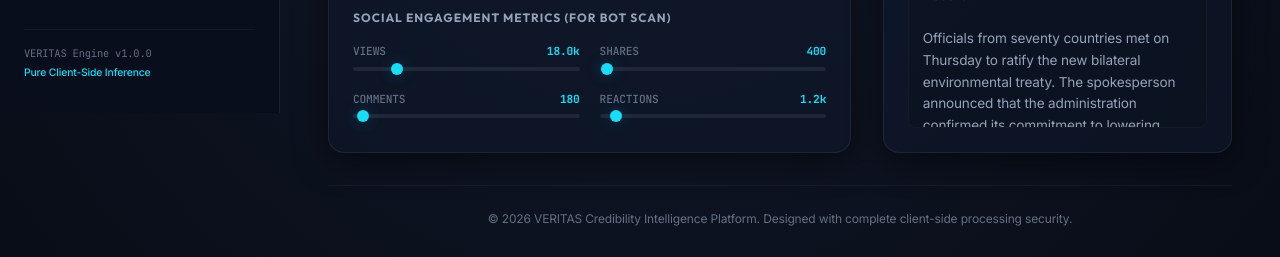
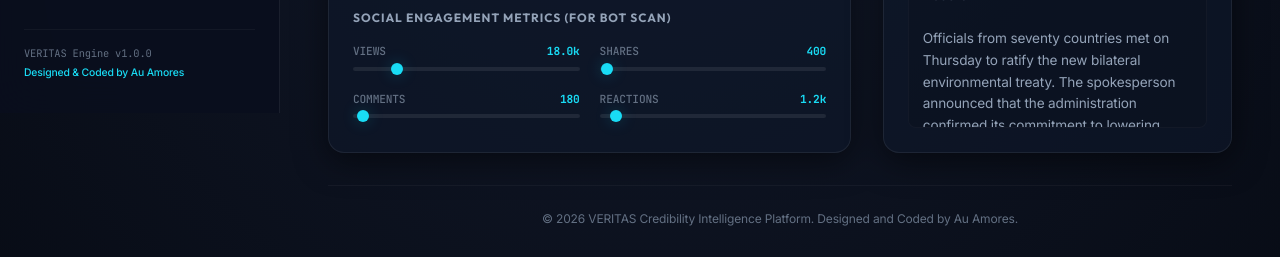
Before and after one commit to secureml-au/fakenews-detector, a plain HTML site: page index.html in a window 1280 px wide. Shown: the part 687-944 px from the top of the page. Drawn offline with Linux system fonts and the light colour scheme.

Commit message:
Added Readme

```diff
--- a/index.html
+++ b/index.html
@@ -75,7 +75,7 @@
 
             <div class="sidebar-footer">
                 <span class="version">VERITAS Engine v1.0.0</span>
-                <span class="attribution">Pure Client-Side Inference</span>
+                <span class="attribution">Designed & Coded by Au Amores</span>
             </div>
         </aside>
 
@@ -488,7 +488,7 @@
 
             <!-- Sticky footer -->
             <footer class="app-footer">
-                <p>&copy; 2026 VERITAS Credibility Intelligence Platform. Designed with complete client-side processing security.</p>
+                <p>&copy; 2026 VERITAS Credibility Intelligence Platform. Designed and Coded by Au Amores.</p>
             </footer>
         </main>
     </div>
```
Also changed, not shown: 1 other file.
